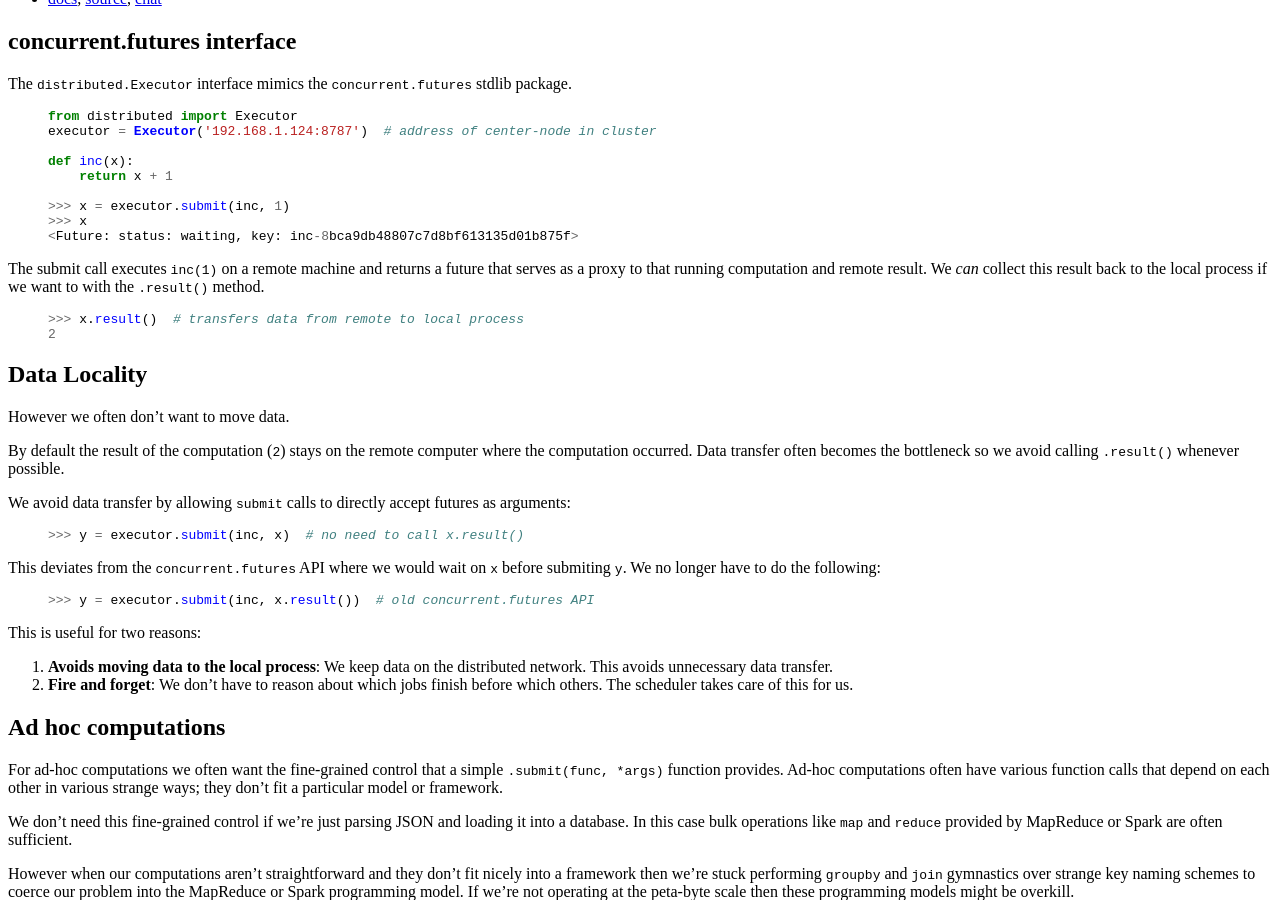
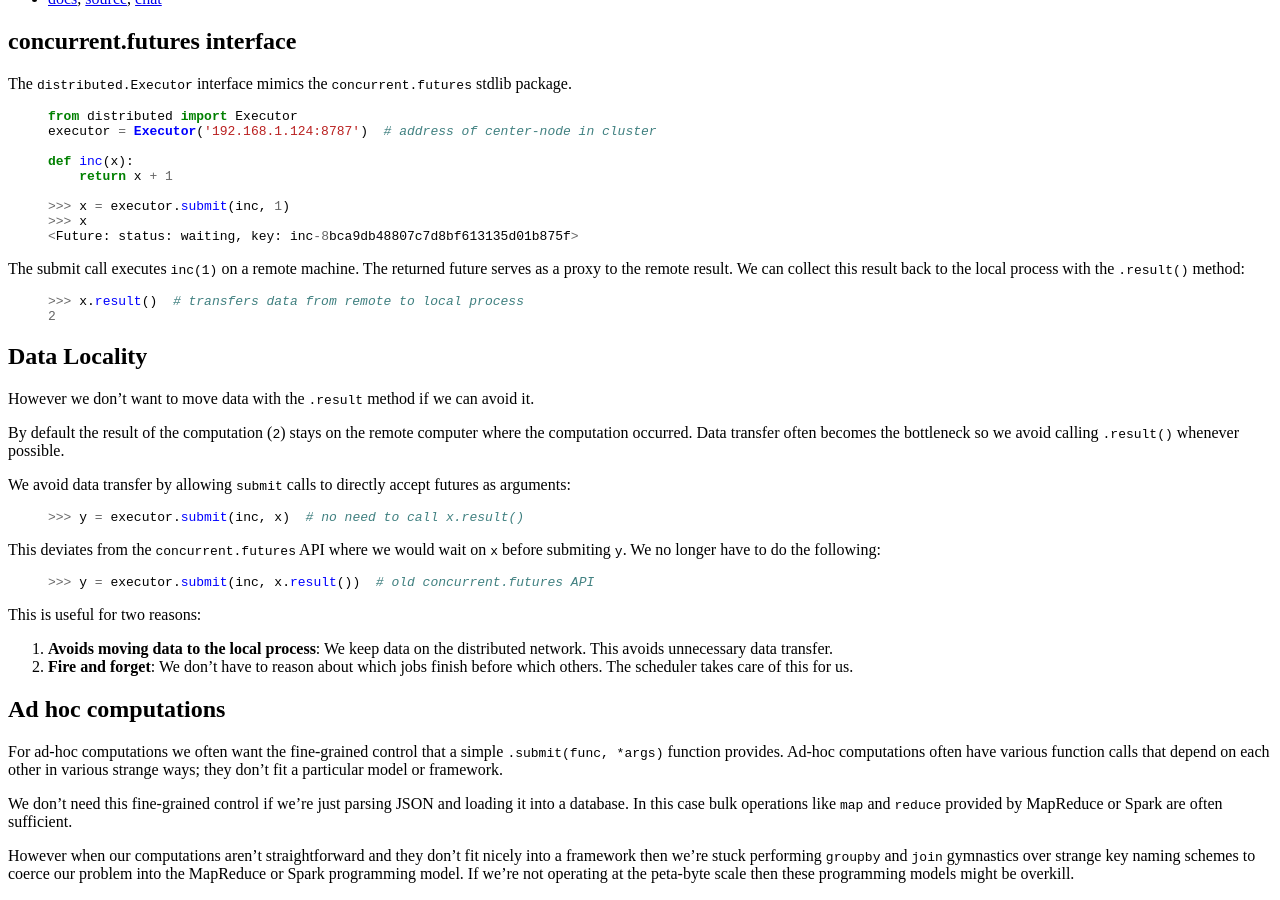
Before and after one commit to besyskymnbk/blog, a Jekyll site: the page built from _posts/work/2015-10-27-Distributed-ad-hoc.md, in a window 1280 px wide and 900 px high, scrolled down 375 px. Built offline with Jekyll 4.4.1, drawn with Linux system fonts in a browser that asks for light colours; comment, search, counter and statistics services are not loaded.

Commit message:
minor edits to ad-hoc

```diff
--- a/_posts/work/2015-10-27-Distributed-ad-hoc.md
+++ b/_posts/work/2015-10-27-Distributed-ad-hoc.md
@@ -42,10 +42,9 @@ def inc(x):
 <Future: status: waiting, key: inc-8bca9db48807c7d8bf613135d01b875f>
 {% endhighlight %}
 
-The submit call executes `inc(1)` on a remote machine and returns a future that
-serves as a proxy to that running computation and remote result.  We *can*
-collect this result back to the local process if we want to with the
-`.result()` method.
+The submit call executes `inc(1)` on a remote machine.  The returned future
+serves as a proxy to the remote result.  We can collect this result back to the
+local process with the `.result()` method:
 
 {% highlight Python %}
 >>> x.result()  # transfers data from remote to local process
@@ -56,7 +55,7 @@ collect this result back to the local process if we want to with the
 Data Locality
 -------------
 
-However we often don't want to move data.
+However we don't want to move data with the `.result` method if we can avoid it.
 
 By default the result of the computation (`2`) stays on the remote computer
 where the computation occurred.  Data transfer often becomes the bottleneck so
```
